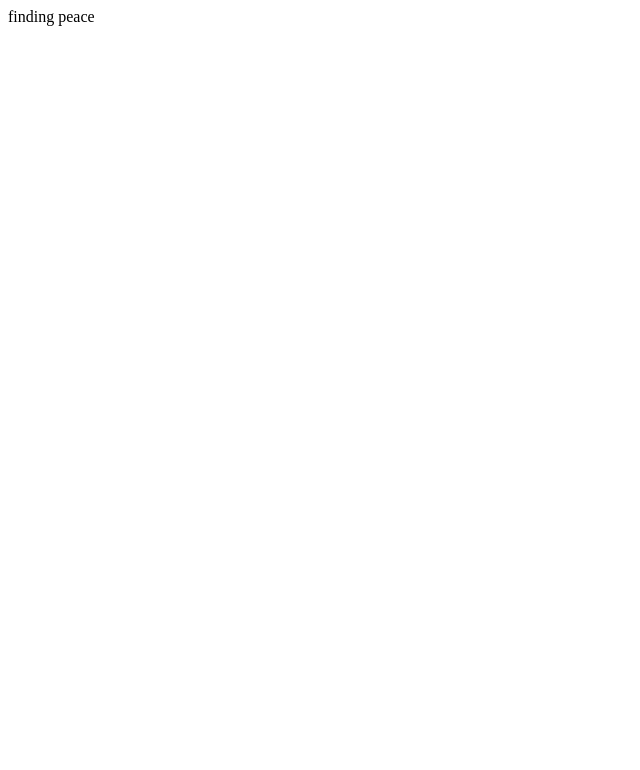
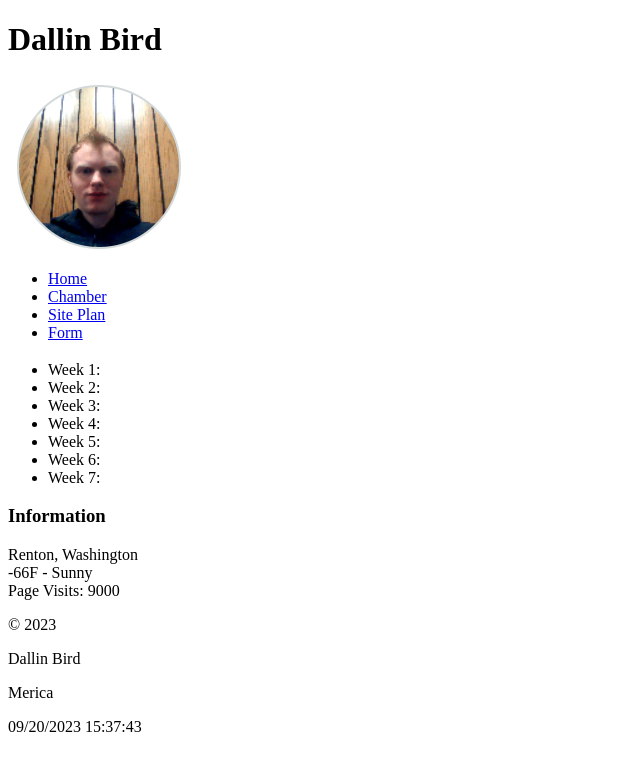
Before and after one commit to dallinbird/wdd230, a plain HTML site: page index.html in a window 1280 px wide. Shown: the whole page, without its empty margins (0-640 px from the left). Drawn offline with Linux system fonts and the light colour scheme; a web font is replaced by a local one.

Commit message:
Html ud scrip js getDate

```diff
--- a/index.html
+++ b/index.html
@@ -3,9 +3,54 @@
   <head>
     <meta charset="UTF-8" />
     <meta name="viewport" content="width=device-width, initial-scale=1.0" />
-    <title>Dallins wdd230 Landing Page</title>
+    <meta name="author" content="Dallin Bird" />
+    <meta
+      name="description"
+      content="WDD 230 - Web Frontend Development Dallin Bird Course Assignment Portal"
+    />
+    <title>Dallin Bird's - WDD 230 - Web Frontend Development</title>
+    <link rel="stylesheet" href="styles/bass.css" />
+    <link rel="stylesheet" href="styles/larger.css" />
   </head>
   <body>
-    <header>finding peace</header>
+    <header>
+      <h1>Dallin Bird</h1>
+      <img src="images/myImage.png" alt="Dallin Bird" />
+    </header>
+    <nav>
+      <ul>
+        <li><a href="#">Home</a></li>
+        <li><a href="#">Chamber</a></li>
+        <li><a href="#">Site Plan</a></li>
+        <li><a href="#">Form</a></li>
+      </ul>
+    </nav>
+    <main>
+      <section class="card">
+        <h3></h3>
+        <ul>
+          <li>Week 1: <a href="#"></a></li>
+          <li>Week 2: <a href="#"></a></li>
+          <li>Week 3: <a href="#"></a></li>
+          <li>Week 4: <a href="#"></a></li>
+          <li>Week 5: <a href="#"></a></li>
+          <li>Week 6: <a href="#"></a></li>
+          <li>Week 7: <a href="#"></a></li>
+        </ul>
+      </section>
+      <section class="card">
+        <h3>Information</h3>
+        <section>Renton, Washington</section>
+        <section>-66F - Sunny</section>
+        <section>Page Visits: 9000</section>
+      </section>
+    </main>
+    <footer>
+      <p>&copy; <span id="year"></span></p>
+      <p>Dallin Bird</p>
+      <p>Merica</p>
+      <p id="lastModified"><span id="lastMod"></span></p>
+    </footer>
+    <script src="scripts/getDate.js"></script>
   </body>
 </html>
--- /dev/null
+++ b/scripts/getDate.js
@@ -0,0 +1,5 @@
+const d = new Date();
+const last = document.lastModified;
+let day = d.getFullYear();
+document.getElementById("year").innerHTML = day;
+document.getElementById("lastMod").innerHTML = last;
--- /dev/null
+++ b/styles/bass.css
@@ -0,0 +1 @@
+@import url("https://fonts.googleapis.com/css2?family=Mooli&family=Roboto:wght@300&display=swap");
```
Also changed, not shown: images/myImage.png (added), styles/larger.css (added).
